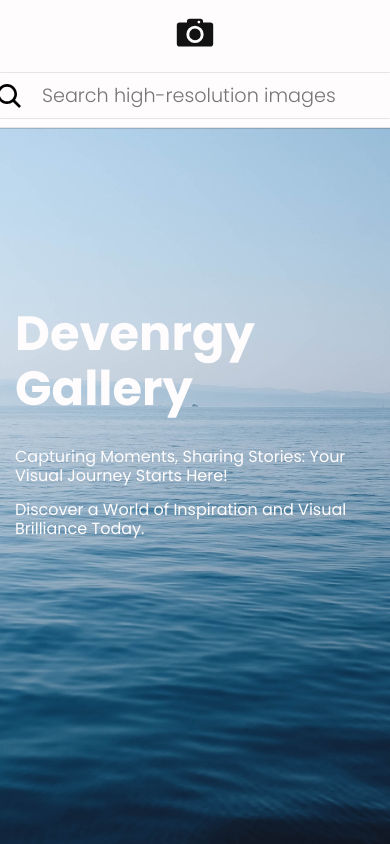
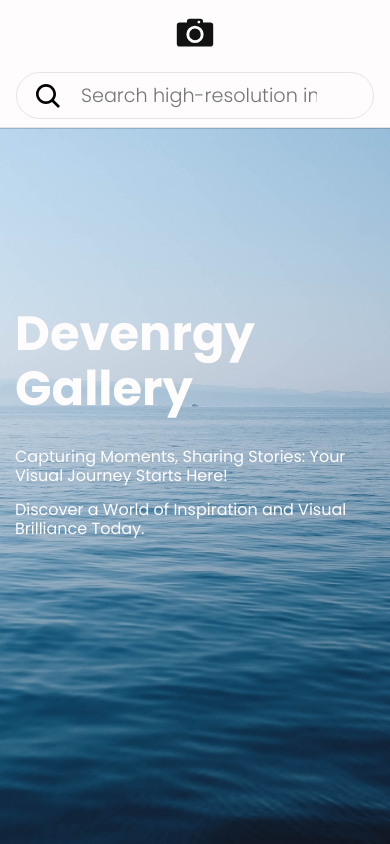
Before and after one commit to devenrgy/image-gallery, a website with bundled scripts: page index.html in a window 390 px wide. Shown: the top 844 px of the page. Built offline with nearby package versions, Linux system fonts and the light colour scheme; no server answers.

Commit message:
fix search input for mobile screen

```diff
--- a/assets/scss/_media.scss
+++ b/assets/scss/_media.scss
@@ -1,4 +1,4 @@
-@media screen and (max-width: 930px) {
+@media screen and (width < 930px) {
   .gallery {
     &__list {
       grid-template-columns: repeat(3, 1fr);
@@ -12,7 +12,7 @@
   }
 }
 
-@media screen and (max-width: 670px) {
+@media screen and (width < 670px) {
   .gallery {
     &__list {
       grid-template-columns: repeat(1, 1fr);
@@ -25,3 +25,13 @@
     }
   }
 }
+
+@media screen and (width < 400px) {
+  .search {
+    width: 100%;
+
+    &__input {
+      width: 100%;
+    }
+  }
+}
--- a/assets/scss/_styles.scss
+++ b/assets/scss/_styles.scss
@@ -126,7 +126,6 @@
     &:hover:after {
       background-color: rgba(0, 0, 0, 40%);
       pointer-events: none;
-
     }
 
     &--1 {
@@ -345,7 +344,6 @@
     height: 100%;
     object-fit: cover;
     display: block;
-
   }
 }
 
```
Also changed, not shown: assets/css/main.min.css.
